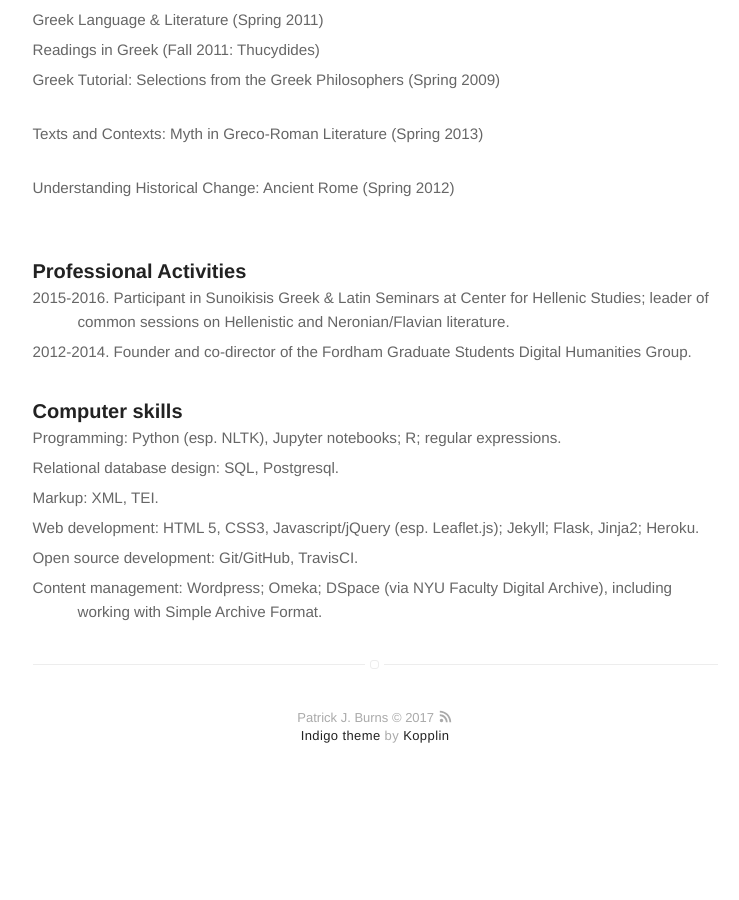
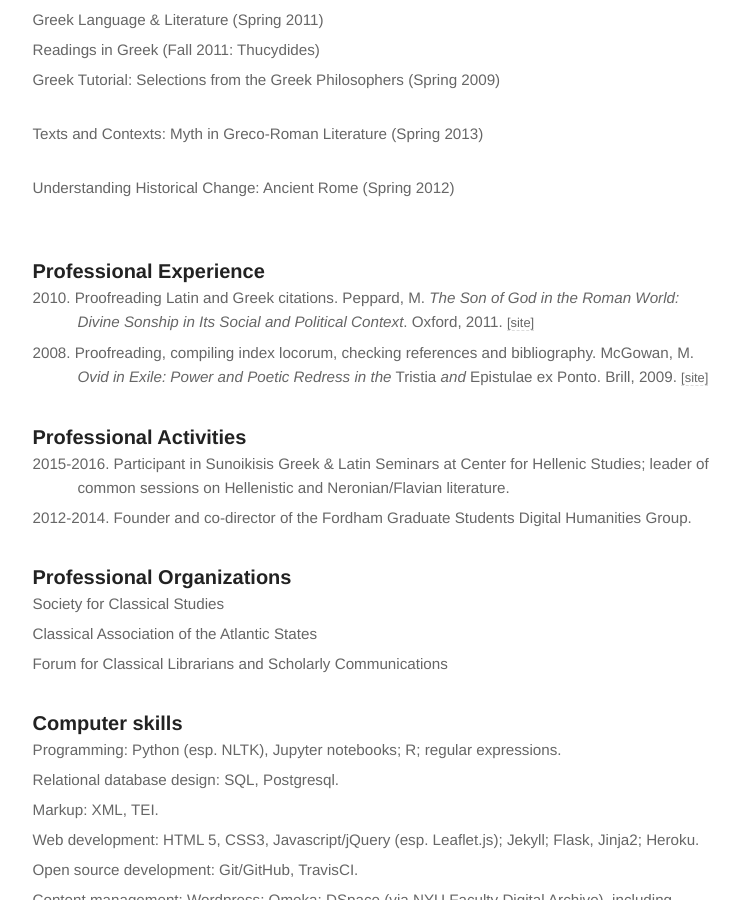
Before and after one commit to diyclassics/diyclassics.github.io, a Jekyll site: the page built from cv.md, in a window 1280 px wide and 900 px high, scrolled down 3930 px. Shown: the whole window, without its empty margins (265-1004 px from the left). Built offline with Jekyll 4.4.1, drawn with Linux system fonts in a browser that asks for light colours; before the commit the page ends 4737 px from its top, so only the background shows below that.

Commit message:
Update orgs

```diff
--- a/cv.md
+++ b/cv.md
@@ -171,12 +171,10 @@ August 2017
 - Introduction to Latin I (Spring 2008)
 --->
 
-<!---
 ### Professional Experience
 
 - 2010\. Proofreading Latin and Greek citations. Peppard, M. *The Son of God in the Roman World: Divine Sonship in Its Social and Political Context*. Oxford, 2011. [[site]](http://www.worldcat.org/title/son-of-god-in-the-roman-world-divine-sonship-in-its-social-and-political-context/oclc/693810866){:.cv-link}
 - 2008\. Proofreading, compiling index locorum, checking references and bibliography. McGowan, M. *Ovid in Exile: Power and Poetic Redress in the* Tristia *and* Epistulae ex Ponto. Brill, 2009. [[site]](http://www.worldcat.org/title/ovid-in-exile-power-and-poetic-redress-in-the-tristia-and-epistulae-ex-ponto/oclc/567444496){:.cv-link}
---->
 
 ### Professional Activities
 
@@ -192,14 +190,11 @@ August 2017
 - 2007\. Studied under Fr. Reginald Foster at Aestiva Romae Latinitas.
 --->
 
-<!---
-
 ### Professional Organizations
 
 - Society for Classical Studies
 - Classical Association of the Atlantic States
-
---->
+- Forum for Classical Librarians and Scholarly Communications
 
 <!---
 ### Outreach
```
